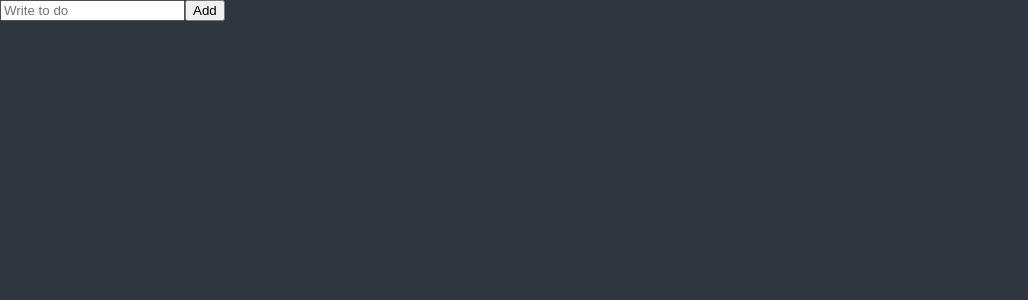
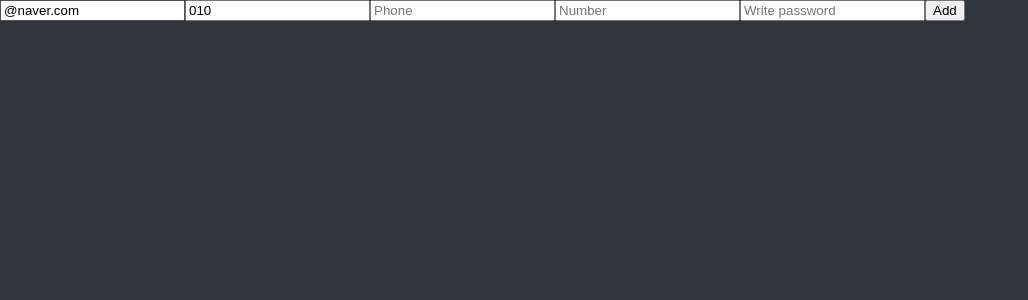
Before and after one commit to ryuunderground/react_master_first, a React (Create React App) app: page / in a window 1280 px wide. Shown: the top 300 px of the page, without its empty margins (0-1028 px from the left). Built offline with nearby package versions, Linux system fonts and the light colour scheme.

Commit message:
react-hook-form

```diff
--- a/package.json
+++ b/package.json
@@ -19,6 +19,7 @@
     "react-apexcharts": "^1.4.1",
     "react-dom": "^18.3.1",
     "react-helmet": "^6.1.0",
+    "react-hook-form": "^7.52.2",
     "react-query": "^3.39.3",
     "react-router-dom": "^6.25.0",
     "react-scripts": "5.0.0",
--- a/src/components/ToDoList.tsx
+++ b/src/components/ToDoList.tsx
@@ -1,6 +1,7 @@
 import { useState } from "react";
+import { useForm } from "react-hook-form";
 
-const ToDoList = () => {
+/* const ToDoList = () => {
   const [toDo, setTodo] = useState("");
   const [toDoErr, setToDoErr] = useState("");
 
@@ -30,6 +31,81 @@ const ToDoList = () => {
       {toDoErr !== "" ? toDoErr : null}
     </div>
   );
+}; */
+
+interface IForm {
+  Email: string;
+  firstPhone?: string;
+  secondPhone: number;
+  lastPhone: number;
+  password: string;
+}
+
+const ToDoList = () => {
+  const {
+    register,
+    watch,
+    handleSubmit,
+    formState: { errors },
+  } = useForm<IForm>({
+    defaultValues: {
+      Email: "@naver.com",
+      firstPhone: "010",
+    },
+  });
+  const onValid = (data: any) => {
+    console.log(data);
+  };
+  console.log(watch());
+  console.log(errors);
+  return (
+    <div>
+      <form onSubmit={handleSubmit(onValid)}>
+        <input
+          {...register("Email", {
+            required: "Write Email",
+            pattern: {
+              value: /^[A-Za-z0-9._%+-]+@naver.com$/,
+              message: "Naver email Only",
+            },
+          })}
+          placeholder="Write Email"
+        />
+        <span>{errors?.Email?.message?.toString()}</span>
+        <input {...register("firstPhone")} placeholder="Write" />
+        <input
+          {...register("secondPhone", {
+            required: true,
+            minLength: {
+              value: 4,
+              message: "fullfill the requirement",
+            },
+            maxLength: {
+              value: 4,
+              message: "fullfill the requirement",
+            },
+          })}
+          placeholder="Phone"
+        />
+        <span>{errors?.secondPhone?.message?.toString()}</span>
+        <input
+          {...(register("lastPhone"),
+          { required: true, minLength: 4, maxLength: 4 })}
+          placeholder="Number"
+        />
+        <input
+          {...register("password", {
+            required: "Password is required",
+            minLength: 8,
+            maxLength: 16,
+          })}
+          placeholder="Write password"
+        />
+        <span>{errors?.lastPhone?.message?.toString()}</span>
+        <button>Add</button>
+      </form>
+    </div>
+  );
 };
 
 export default ToDoList;
```
Also changed, not shown: 1 other file (tests, documents, lock files or other folders).
